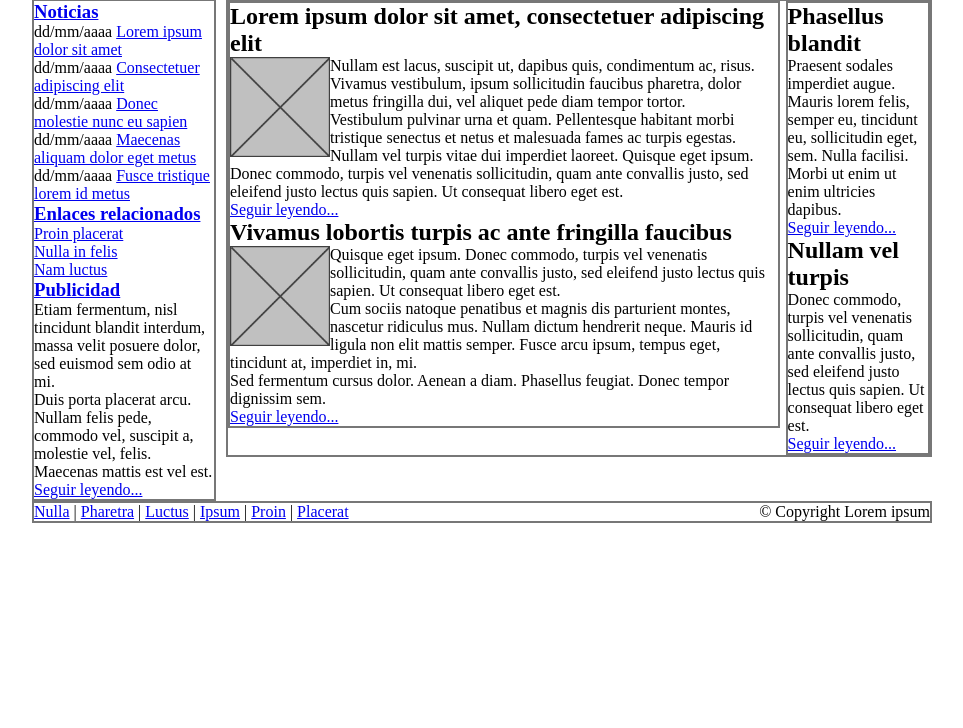
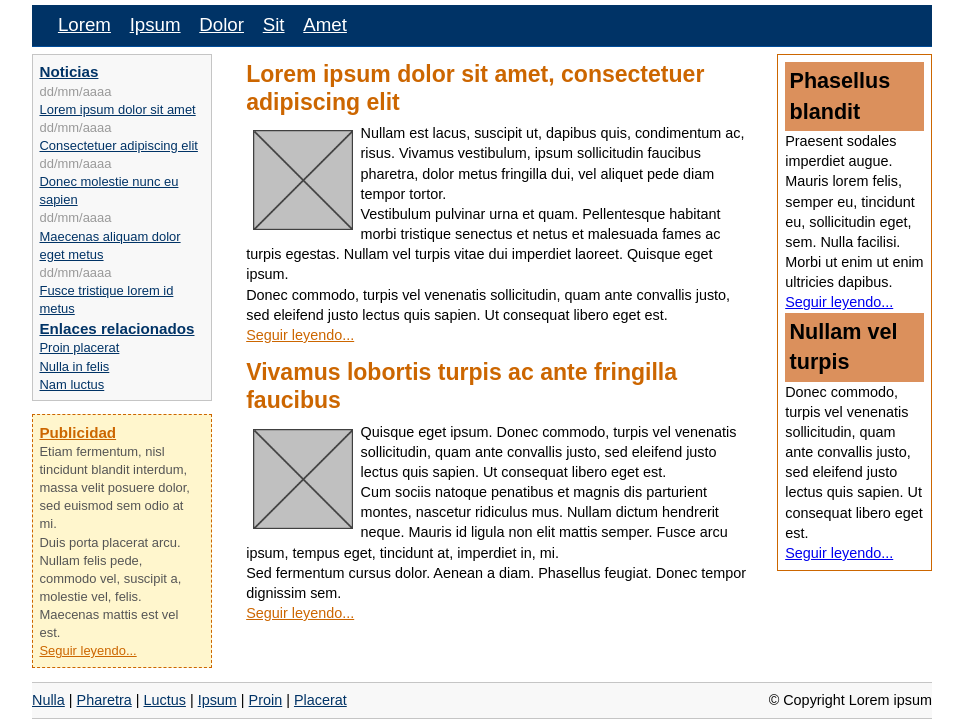
Before and after one commit to NMaiztegui/web-interfazen-diseinua, a plain HTML site: page CSS-ARIKETAK/Loremipsum.html in a window 1280 px wide. Shown: the part 72-800 px from the top of the page, without its empty margins (158-1121 px from the left). Drawn offline with Linux system fonts and the light colour scheme; files whose address does not match are found by name.

Commit message:
css link

```diff
--- a/CSS-ARIKETAK/Loremipsum.html
+++ b/CSS-ARIKETAK/Loremipsum.html
@@ -1,7 +1,7 @@
 <!DOCTYPE html PUBLIC "-//W3C//DTD XHTML 1.0 Transitional//EN" "http://www.w3.org/TR/xhtml1/DTD/xhtml1-transitional.dtd">
 <html xmlns="http://www.w3.org/1999/xhtml" xml:lang="es" lang="es"><head>
     <meta http-equiv="Content-Type" content="text/html; charset=UTF-8">
-   	<link rel="stylesheet" type="text/css" href="Loremipsum_files/pagina_completa_estilos.css" title="style">
+   	<link rel="stylesheet" type="text/css" href="./3ariketa.css" title="style">
 	<title>Lorem ipsum</title>
 </head>
 
```
